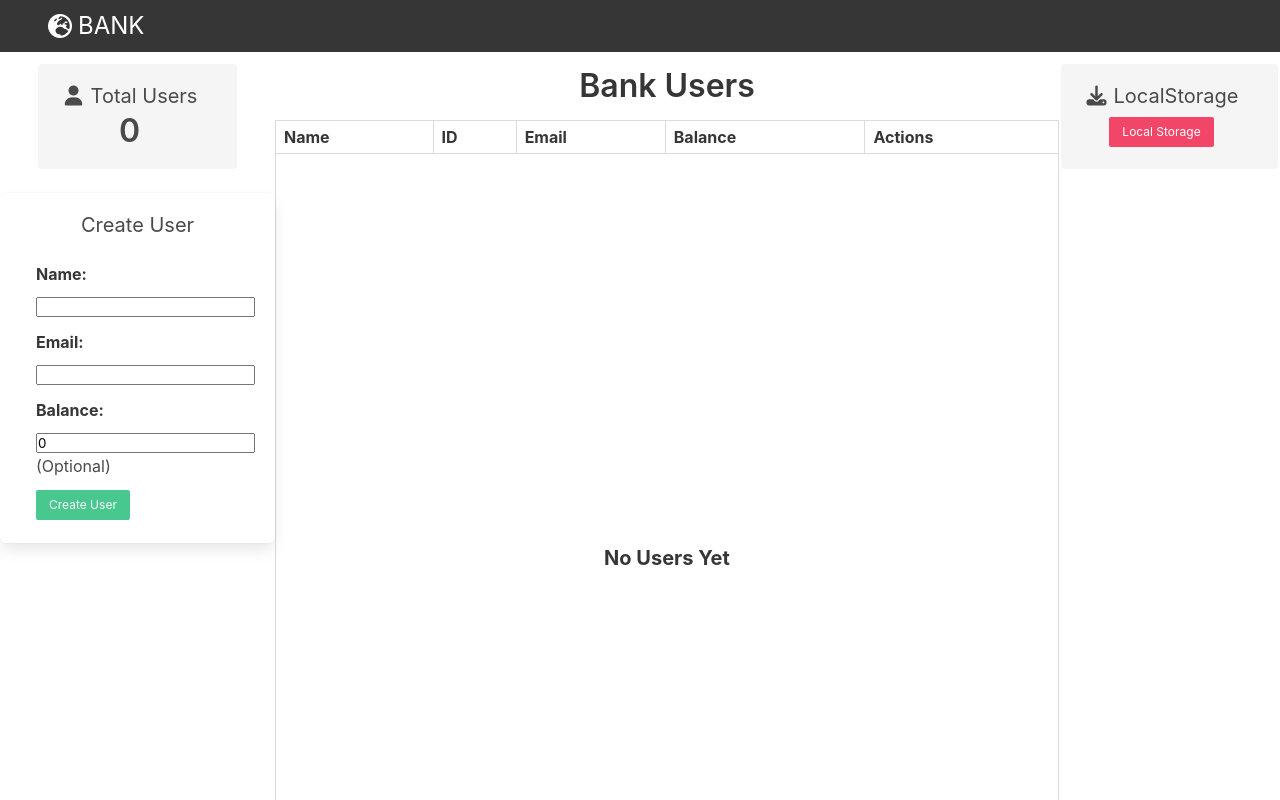
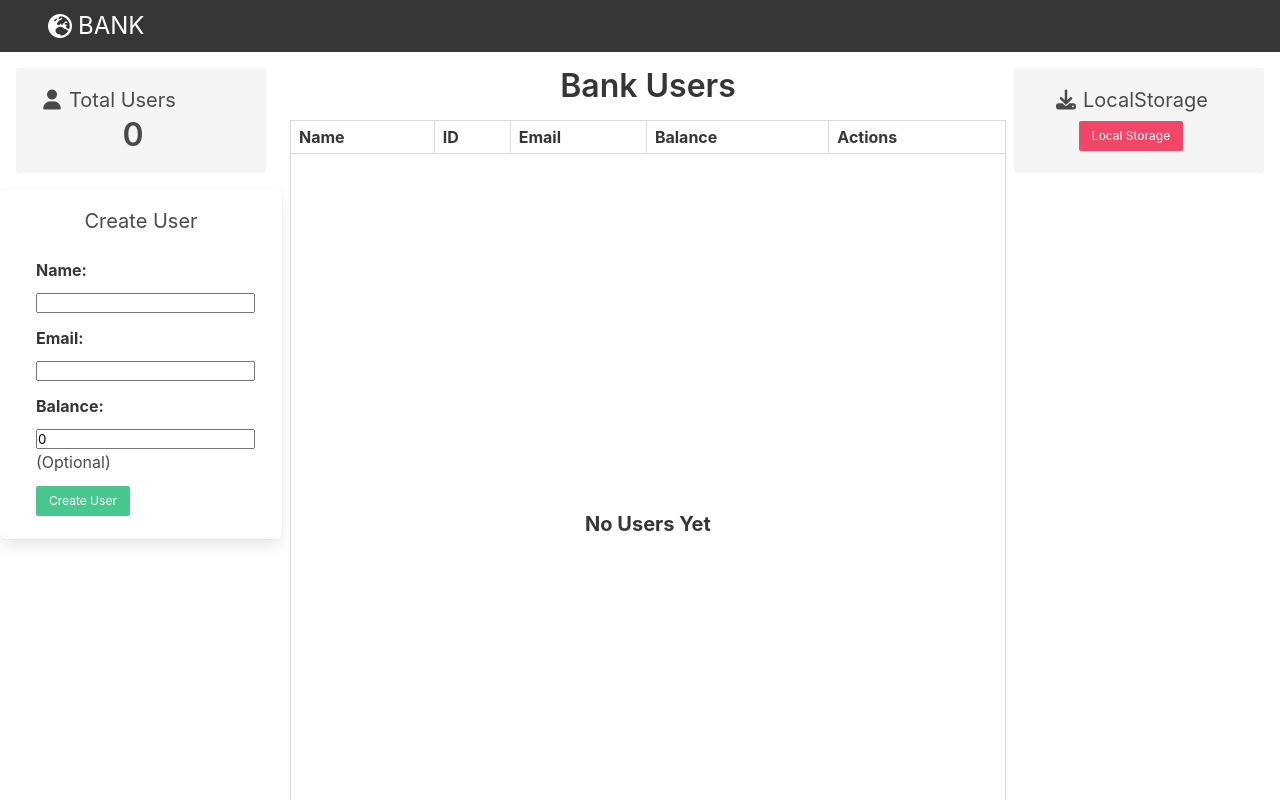
Before and after one commit to vincent-larisma/Banking-App, a React (Create React App) app in the folder banking-app/: page /Dashboard in a window 1280 px wide. Shown: the top 800 px of the page. Built offline with nearby package versions, Linux system fonts and the light colour scheme.

Commit message:
Update Banking App
Design

```diff
--- a/banking-app/src/Components/userDisplay.jsx
+++ b/banking-app/src/Components/userDisplay.jsx
@@ -1,6 +1,5 @@
 import React, { useState, useEffect } from 'react'
 import Modal from './Modal'
-import Clock from './Clock'
 
 export default function UserDisplay() {
   const [user, setUser] = useState({
@@ -127,7 +126,7 @@ export default function UserDisplay() {
     console.log('withdraw clicked')
     let list = userList
 
-    if (parseInt(list[editIndex].Balance) < value ) {
+    if (parseInt(list[editIndex].Balance) < value) {
       return false
     } else {
       if (parseInt(userBalanceWithdraw) % 100 === 0) {
@@ -183,7 +182,6 @@ export default function UserDisplay() {
     setTransferModal(!transferModal)
   }
 
-
   const emailChecker = (object) => {
     return object.Email === userEmail
   }
@@ -221,7 +219,7 @@ export default function UserDisplay() {
       />
 
       <div className='grid'>
-        <div className='container notification mt-3'>
+        <div className='container notification m-4 grid-total-user'>
           <div className='subtitle'>
             <span className='icon-text'>
               <span className='icon'>
@@ -232,7 +230,7 @@ export default function UserDisplay() {
           </div>
           <div className='title flex-center'>{userList.length}</div>
         </div>
-        <div className='container notification mt-3 grid-clock '>
+        <div className='container notification m-4 grid-local-storage grid-container '>
           <div className='subtitle text-center'>
             <span class='icon-text'>
               <span class='icon'>
@@ -276,7 +274,7 @@ export default function UserDisplay() {
           </form>
         </div>
 
-        <table className='table table-size table is-bordered is-striped is-narrow is-hoverable is-fullwidth grid-table mb-6'>
+        <table className='table table-size table is-bordered is-striped is-narrow is-hoverable is-fullwidth grid-table mb-6 mx-2'>
           <caption>
             <h1 className='title m-4'>Bank Users</h1>
           </caption>
--- a/banking-app/src/Styles/userDisplay.scss
+++ b/banking-app/src/Styles/userDisplay.scss
@@ -8,6 +8,7 @@
   display: grid;
   grid-template-columns: [page-start] 1fr [info-start] 5rem [center-start] minmax(0, 624px) [center-end] 5rem [info-end] 1fr [page-end];
   grid-template-rows: [page-start]auto [page-end]1fr;
+
   .grid-create-user {
     grid-column: page-start / info-start;
   }
@@ -18,8 +19,17 @@
   .grid-login {
     grid-column: center-start / center-end;
   }
-  .grid-clock {
+  .grid-local-storage {
+    justify-self: center;
     grid-column: info-end / page-end;
+    width: 250px;
+  }
+  .grid-total-user {
+    justify-self: center;
+
+    place-content: center;
+    grid-column: page-start / info-start;
+    width: 250px;
   }
 }
 
```
